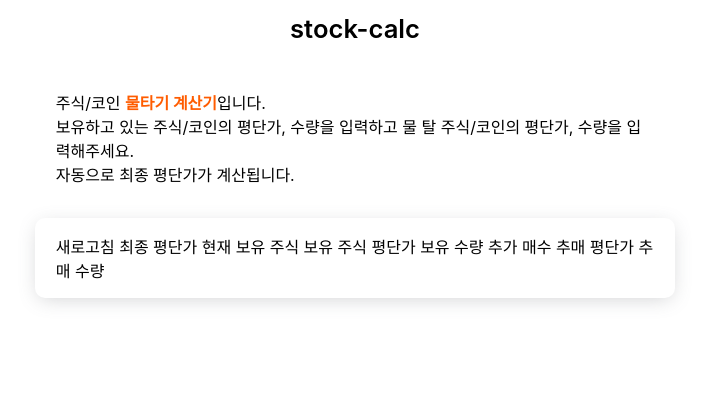
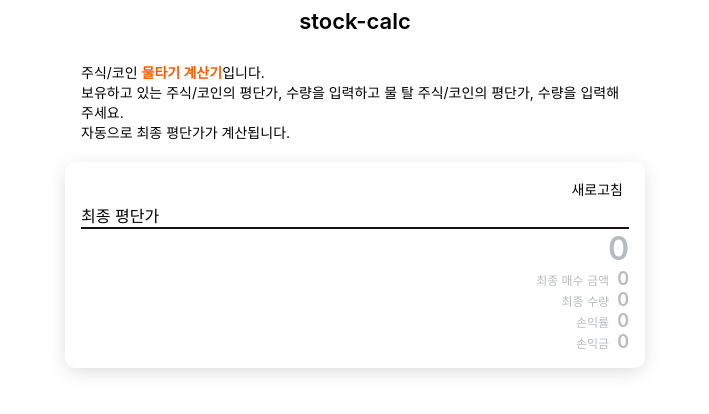
Before and after one commit to uu29/stock-calc, a Next.js app: page / in a window 1280 px wide. Shown: the top 414 px of the page, without its empty margins (285-994 px from the left). Built offline with nearby package versions, Linux system fonts and the light colour scheme.

Commit message:
feat: 기본 Value Text 퍼블리싱

```diff
--- a/components/home/Calculator.tsx
+++ b/components/home/Calculator.tsx
@@ -1,23 +1,98 @@
 import styled from "styled-components";
 
+const valueTextTheme = {
+  small: "small",
+  medium: "medium",
+  large: "large",
+} as const;
+
+type ValueTextTheme = typeof valueTextTheme[keyof typeof valueTextTheme];
+
+interface InputValueProps {
+  value: number;
+  theme: ValueTextTheme;
+}
+
+const Value = ({ value, theme = valueTextTheme.medium }: InputValueProps) => (
+  <ValueText isActive={value > 0} textTheme={theme}>
+    {value}
+  </ValueText>
+);
+
 const Calculator = () => {
-  return <CalculatorContainer>새로고침
-    최종 평단가
-    현재 보유 주식
-    보유 주식 평단가
-    보유 수량
-    추가 매수
-    추매 평단가
-    추매 수량
-  </CalculatorContainer>;
+  return (
+    <CalculatorContainer>
+      <Refresh type="button">새로고침</Refresh>
+      <Form>
+        <ul>
+          <SectionItem>
+            <SectionTitle>최종 평단가</SectionTitle>
+            <SectionLine>
+              <Value value={0} theme={valueTextTheme.large} />
+            </SectionLine>
+            <SectionLine>
+              <Label>최종 매수 금액</Label>
+              <Value value={0} theme={valueTextTheme.small} />
+            </SectionLine>
+            <SectionLine>
+              <Label>최종 수량</Label>
+              <Value value={0} theme={valueTextTheme.small} />
+            </SectionLine>
+            <SectionLine>
+              <Label>손익률</Label>
+              <Value value={0} theme={valueTextTheme.small} />
+            </SectionLine>
+            <SectionLine>
+              <Label>손익금</Label>
+              <Value value={0} theme={valueTextTheme.small} />
+            </SectionLine>
+          </SectionItem>
+        </ul>
+      </Form>
+    </CalculatorContainer>
+  );
 };
 
 const CalculatorContainer = styled.div`
-  max-width: 40rem;
+  max-width: 58rem;
   margin: 2rem auto;
-  padding: 1rem 1.3rem;
+  padding: 1.6rem;
   border-radius: 10px;
   box-shadow: 0 4px 20px -4px rgba(106, 110, 114, 0.32);
 `;
 
+const Form = styled.form`
+  margin-top: 3rem;
+`;
+
+const SectionItem = styled.li``;
+
+const SectionLine = styled.div`
+  text-align: right;
+`;
+
+const SectionTitle = styled.h2`
+  padding-bottom: 3px;
+  font-size: 1.6rem;
+  border-bottom: 2px solid #151515;
+`;
+
+const Label = styled.span`
+  font-size: 1.2rem;
+  color: ${({ theme }) => theme.colors.inactiveGray};
+`;
+
+const Refresh = styled.button`
+  float: right;
+  font-size: 1.4rem;
+`;
+
+const ValueText = styled.span<{ isActive: boolean; textTheme: ValueTextTheme }>`
+  display: inline-block;
+  margin-left: 8px;
+  color: ${({ isActive, theme }) => (isActive ? theme.colors.activeBlack : theme.colors.inactiveGray)};
+  font-size: ${({ theme, textTheme }) => theme.fontSize.input[textTheme]};
+  font-weight: 600;
+`;
+
 export default Calculator;
--- a/pages/index.tsx
+++ b/pages/index.tsx
@@ -19,7 +19,7 @@ const Home = () => {
 
 const AppTitle = styled.h1`
   margin: 1rem;
-  font-size: 1.6rem;
+  font-size: 2.2rem;
   font-weight: 600;
   text-align: center;
 `;
@@ -29,8 +29,10 @@ const Strong = styled.strong`
 `;
 
 const MainDescription = styled.p`
-  max-width: 40rem;
+  max-width: 58rem;
   margin: 3rem auto 0;
-  padding: 0 1.3rem;
+  padding: 0 1.6rem;
+  font-size: 1.4rem;
 `;
+
 export default Home;
--- a/styles/global-theme.ts
+++ b/styles/global-theme.ts
@@ -1,5 +1,5 @@
 import baseStyled, { DefaultTheme, css, ThemedStyledInterface } from "styled-components";
-import { Colors, Device, Media } from "./styled";
+import { Colors, Device, FontSize, Media } from "./styled";
 
 type BackQuoteArgs = string[];
 
@@ -52,12 +52,23 @@ const colors: Colors = {
   mainOrange: "#FF5C00",
   plusRed: "#FF0F00",
   minusBlue: "#0075FF",
+  inactiveGray: "#B8BBBE",
+  activeBlack: "#000",
+};
+
+const fontSize: FontSize = {
+  input: {
+    small: "1.8rem",
+    medium: "2rem",
+    large: "3.2rem",
+  },
 };
 
 const globalTheme: DefaultTheme = {
   device,
   media,
   colors,
+  fontSize,
 };
 
 export const styled = baseStyled as ThemedStyledInterface<DefaultTheme>;
--- a/styles/globals.css
+++ b/styles/globals.css
@@ -3,11 +3,9 @@ html {
 }
 
 body {
-  font-size: 1.4rem;
+  font-size: 1.6rem;
 }
 
-html,
-body,
 div,
 p {
   padding: 0;
@@ -71,6 +69,7 @@ input {
   outline: 0 none;
   border: 0 none;
   font-size: inherit;
+  text-align: inherit;
 }
 
 button,
```
Also changed, not shown: styles/styled.d.ts (+11 -0 lines).
